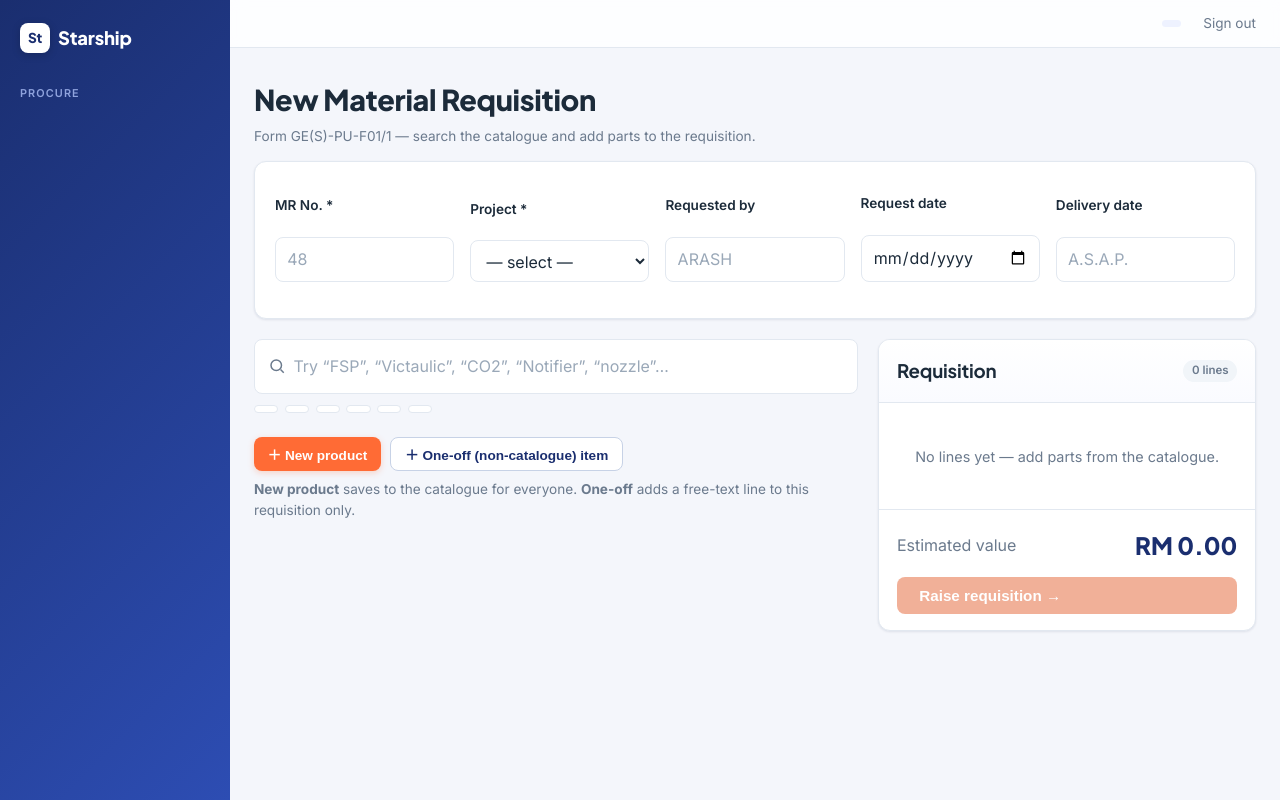
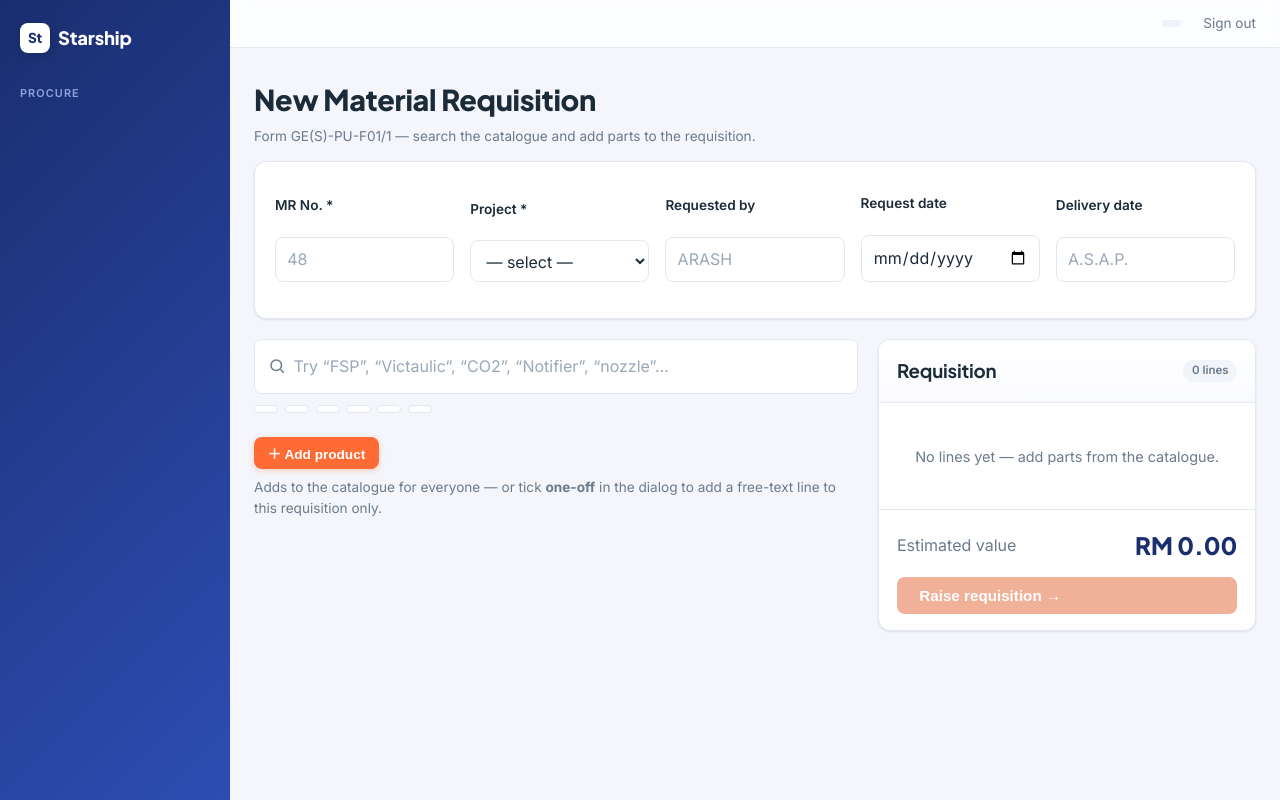
Before and after one commit to CY-FusionETA/starship, a PHP site: the page made by views/requisitions/form.php in a window 1280 px wide. Run offline with PHP 8.4, Linux system fonts and the light colour scheme; the template is opened without the code that fills it, so the values that code supplies are empty; some libraries are stand-ins or nearby versions.

Commit message:
Auto-sync 2026-07-14 17:44:50 +08

```diff
--- a/views/requisitions/form.php
+++ b/views/requisitions/form.php
@@ -54,11 +54,10 @@ if ($editing) {
       </div>
       <div class="item-list" id="items"></div>
       <div class="add-row">
-        <button type="button" class="btn sm" onclick="openNewProduct()">＋ New product</button>
-        <button type="button" class="btn sm secondary" onclick="openOneOff()">＋ One-off (non-catalogue) item</button>
+        <button type="button" class="btn sm" onclick="openNewProduct()">＋ Add product</button>
       </div>
       <p class="muted small" style="margin:.5rem 0 0">
-        <strong>New product</strong> saves to the catalogue for everyone. <strong>One-off</strong> adds a free-text line to this requisition only.
+        Adds to the catalogue for everyone — or tick <strong>one-off</strong> in the dialog to add a free-text line to this requisition only.
       </p>
     </div>
 
@@ -75,62 +74,38 @@ if ($editing) {
   </div>
 </form>
 
-<!-- New catalogue product modal (outside #mrForm so its fields never submit with the MR) -->
+<!-- Add product modal (outside #mrForm so its fields never submit with the MR) -->
 <div class="modal-overlay" id="npOverlay" hidden>
   <div class="modal" role="dialog" aria-modal="true" aria-labelledby="npTitle">
     <div class="modal-h">
-      <h3 id="npTitle">New catalogue product</h3>
+      <h3 id="npTitle">Add product</h3>
       <button type="button" class="modal-x" onclick="closeNewProduct()" aria-label="Close">×</button>
     </div>
     <div class="modal-b">
-      <p class="muted small" style="margin-top:0">Saved to the catalogue and added straight to this requisition.</p>
+      <label class="switch-row" style="margin-top:0">
+        <input type="checkbox" id="np_oneoff" onchange="toggleOneOff()">
+        <span>One-off item — this requisition only, don’t save to the catalogue</span>
+      </label>
+      <p class="muted small" id="npHint" style="margin:.1rem 0 .7rem">Saved to the catalogue and added straight to this requisition.</p>
       <div id="npErr" class="alert" hidden></div>
       <label>Product name *</label>
       <input id="np_name" placeholder="e.g. 6&quot; Victaulic Firelock Coupling" autocomplete="off">
       <div class="row">
-        <div><label>Item code</label><input id="np_code" placeholder="auto if blank"></div>
+        <div class="np-cat"><label>Item code</label><input id="np_code" placeholder="auto if blank"></div>
         <div><label>UOM</label><input id="np_uom" placeholder="nos / ft / m" value="nos"></div>
       </div>
       <div class="row">
-        <div><label>Brand</label><input id="np_brand" placeholder="Notifier / Victaulic …"></div>
-        <div><label>Model</label><input id="np_model"></div>
+        <div class="np-cat"><label>Brand</label><input id="np_brand" placeholder="Notifier / Victaulic …"></div>
+        <div class="np-cat"><label>Model</label><input id="np_model"></div>
       </div>
       <div class="row">
-        <div><label>Category</label><input id="np_category" placeholder="Fire Alarm / Piping …"></div>
+        <div class="np-cat"><label>Category</label><input id="np_category" placeholder="Fire Alarm / Piping …"></div>
         <div><label>Ref. unit price (MYR)</label><input id="np_price" type="number" step="any" min="0" placeholder="optional"></div>
       </div>
     </div>
     <div class="modal-f">
       <button type="button" class="btn secondary" onclick="closeNewProduct()">Cancel</button>
       <button type="button" class="btn" id="npSave" onclick="saveNewProduct()">Save &amp; add →</button>
-    </div>
-  </div>
-</div>
-
-<!-- One-off (non-catalogue) line modal -->
-<div class="modal-overlay" id="ooOverlay" hidden>
-  <div class="modal" role="dialog" aria-modal="true" aria-labelledby="ooTitle">
-    <div class="modal-h">
-      <h3 id="ooTitle">One-off item</h3>
-      <button type="button" class="modal-x" onclick="closeOneOff()" aria-label="Close">×</button>
-    </div>
-    <div class="modal-b">
-      <p class="muted small" style="margin-top:0">Adds a free-text line to <strong>this requisition only</strong> — it is not saved to the catalogue.</p>
-      <div id="ooErr" class="alert" hidden></div>
-      <label>Description *</label>
-      <input id="oo_name" placeholder="e.g. Site-specific bracket, fabricated on order" autocomplete="off">
-      <div class="row">
-        <div><label>Quantity *</label><input id="oo_qty" type="number" step="any" min="1" value="1"></div>
-        <div><label>UOM</label><input id="oo_uom" placeholder="nos / ft / m" value="nos"></div>
-      </div>
-      <div class="row">
-        <div><label>Est. unit price (MYR)</label><input id="oo_price" type="number" step="any" min="0" placeholder="optional"></div>
-        <div></div>
-      </div>
-    </div>
-    <div class="modal-f">
-      <button type="button" class="btn secondary" onclick="closeOneOff()">Cancel</button>
-      <button type="button" class="btn" onclick="saveOneOff()">Add to requisition →</button>
     </div>
   </div>
 </div>
@@ -172,59 +147,54 @@ function addItem(it){
   if(!cart.has(key)) cart.set(key,{id:it.id,code:it.item_code,name:it.name,uom:it.uom,price:it.unit_price,qty:1,custom:false});
   renderItems(); renderCart();
 }
-// ---- One-off (non-catalogue) line ----
-const ooOverlay = document.getElementById('ooOverlay');
-function openOneOff(){
-  document.getElementById('ooErr').hidden = true;
-  document.getElementById('oo_name').value = '';
-  document.getElementById('oo_qty').value = '1';
-  document.getElementById('oo_uom').value = 'nos';
-  document.getElementById('oo_price').value = '';
-  ooOverlay.hidden = false;
-  setTimeout(()=>document.getElementById('oo_name').focus(),30);
-}
-function closeOneOff(){ ooOverlay.hidden = true; }
-ooOverlay.addEventListener('click',e=>{ if(e.target===ooOverlay) closeOneOff(); });
-document.addEventListener('keydown',e=>{ if(e.key==='Escape' && !ooOverlay.hidden) closeOneOff(); });
-function saveOneOff(){
-  const err = document.getElementById('ooErr');
-  const name = document.getElementById('oo_name').value.trim();
-  if(!name){ err.textContent='Description is required.'; err.hidden=false; document.getElementById('oo_name').focus(); return; }
-  const qty = Math.max(1, parseFloat(document.getElementById('oo_qty').value) || 1);
-  const uom = document.getElementById('oo_uom').value.trim() || 'nos';
-  const priceRaw = document.getElementById('oo_price').value.trim();
-  const price = priceRaw === '' ? null : (parseFloat(priceRaw) || 0);
-  const key='x'+(customSeq++);
-  cart.set(key,{id:null,code:'custom',name,uom,price,qty,custom:true});
-  closeOneOff();
-  renderCart();
-}
-
-// ---- New catalogue product (inline create) ----
+// ---- Add product (catalogue product, or a one-off line via the checkbox) ----
 const npOverlay = document.getElementById('npOverlay');
 function openNewProduct(){
   document.getElementById('npErr').hidden = true;
   ['name','code','brand','model','category','price'].forEach(f=>document.getElementById('np_'+f).value='');
   document.getElementById('np_uom').value='nos';
+  document.getElementById('np_oneoff').checked=false;
+  toggleOneOff();
   npOverlay.hidden = false;
   setTimeout(()=>document.getElementById('np_name').focus(),30);
 }
 function closeNewProduct(){ npOverlay.hidden = true; }
+// Ticking "one-off" dims + disables the catalogue-only fields (they aren't saved).
+function toggleOneOff(){
+  const on = document.getElementById('np_oneoff').checked;
+  document.querySelectorAll('#npOverlay .np-cat').forEach(d=>{
+    d.style.opacity = on ? .45 : '';
+    const inp = d.querySelector('input'); if(inp){ inp.disabled = on; if(on) inp.value=''; }
+  });
+  document.getElementById('npHint').innerHTML = on
+    ? 'A free-text line for <strong>this requisition only</strong> — not saved to the catalogue.'
+    : 'Saved to the catalogue and added straight to this requisition.';
+  document.getElementById('npSave').textContent = on ? 'Add one-off →' : 'Save & add →';
+}
 npOverlay.addEventListener('click',e=>{ if(e.target===npOverlay) closeNewProduct(); });
 document.addEventListener('keydown',e=>{ if(e.key==='Escape' && !npOverlay.hidden) closeNewProduct(); });
 async function saveNewProduct(){
   const name = document.getElementById('np_name').value.trim();
   const err = document.getElementById('npErr');
-  if(!name){ err.textContent='Product name is required.'; err.hidden=false; document.getElementById('np_name').focus(); return; }
+  if(!name){ err.textContent = (document.getElementById('np_oneoff').checked?'Description':'Product name')+' is required.'; err.hidden=false; document.getElementById('np_name').focus(); return; }
+  const uom = document.getElementById('np_uom').value.trim() || 'nos';
+  const priceRaw = document.getElementById('np_price').value.trim();
+  const price = priceRaw === '' ? null : (parseFloat(priceRaw) || 0);
+
+  // One-off: add a free-text line to this requisition only — no catalogue write.
+  if(document.getElementById('np_oneoff').checked){
+    cart.set('x'+(customSeq++),{id:null,code:'custom',name,uom,price,qty:1,custom:true});
+    closeNewProduct(); renderCart(); return;
+  }
+
   const btn = document.getElementById('npSave'); btn.disabled=true; btn.textContent='Saving…';
   const body = new URLSearchParams({
-    _csrf: CSRF, name,
+    _csrf: CSRF, name, uom,
     item_code: document.getElementById('np_code').value.trim(),
-    uom: document.getElementById('np_uom').value.trim(),
     brand: document.getElementById('np_brand').value.trim(),
     model: document.getElementById('np_model').value.trim(),
     category: document.getElementById('np_category').value.trim(),
-    unit_price: document.getElementById('np_price').value.trim(),
+    unit_price: priceRaw,
   });
   try{
     const r = await fetch(`${BASE}/catalogue/quick-add.json`,{method:'POST',headers:{'Content-Type':'application/x-www-form-urlencoded','X-Requested-With':'fetch'},body});
```
